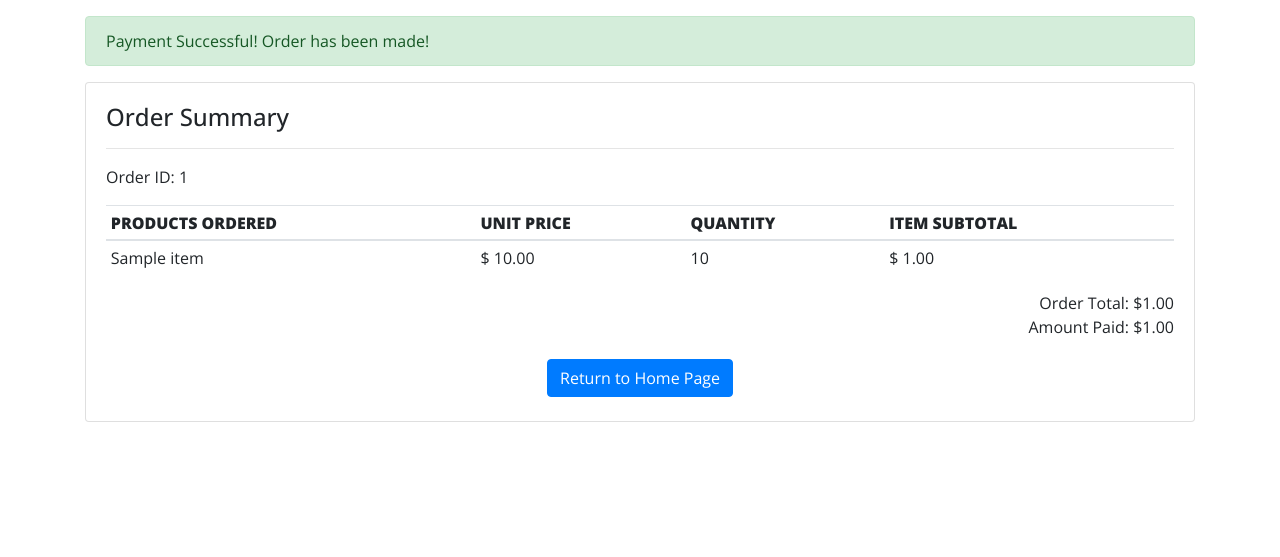
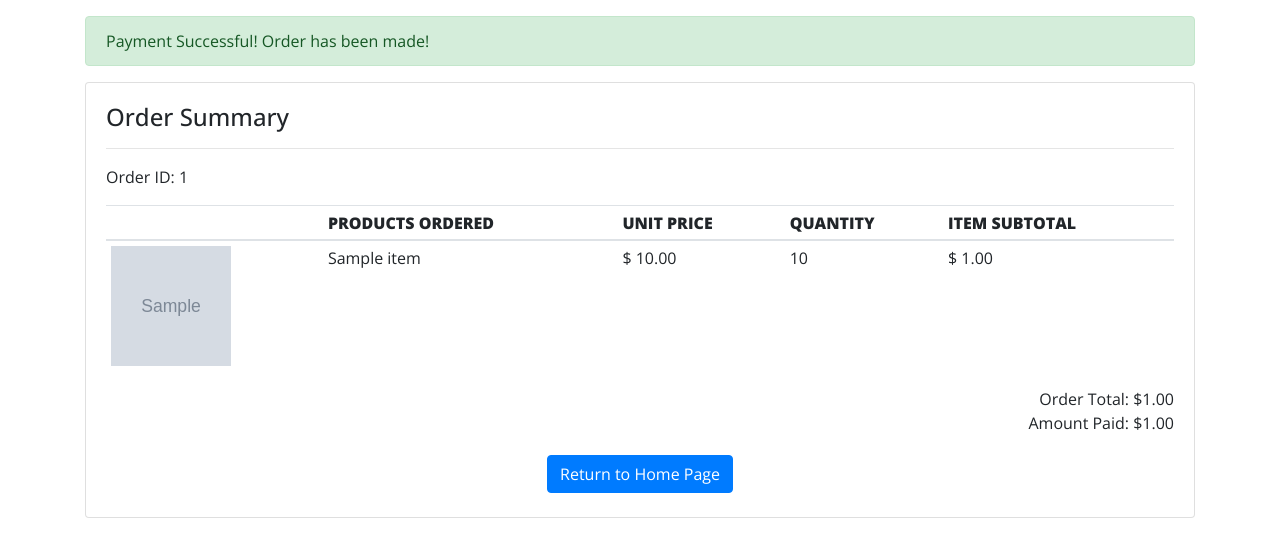
Before and after one commit to ktzy0305/OS-eCommerce, a Flask app: template templates/ordercomplete.html in a window 1280 px wide. Shown: the part 62-619 px from the top of the page. Run offline with Flask 2, Linux system fonts and the light colour scheme; the template is opened without the code that fills it: most values are stand-ins (such as "Sample title", 1, 10 or a date in 2020); grey boxes marked "Sample" are stand-in pictures; parts of the project's set-up code (start-up, migrations or seed data) failed here and were passed over; some libraries are stand-ins or nearby versions.

Commit message:
Image of product

```diff
--- /dev/null
+++ b/static/css/checkout.css
@@ -0,0 +1,4 @@
+.checkout-product-img{
+    width: 120px;
+    height: 120px;
+}
--- /dev/null
+++ b/static/css/orders.css
@@ -0,0 +1,4 @@
+.order-product-img{
+    width: 120px;
+    height: 120px;
+}
--- a/static/css/shoppingcart.css
+++ b/static/css/shoppingcart.css
@@ -1,3 +1,8 @@
 .card{
     background-color: rgba(0,0,0,.03);
 }
+
+.cart-product-img{
+    width: 120px;
+    height: 120px;
+}
--- a/templates/checkout.html
+++ b/templates/checkout.html
@@ -49,6 +49,7 @@
                     <table class="table table-sm table-hover">
                         <thead>
                             <tr>
+                                <th class="text-uppercase table-col-header" colspan="1"></th>
                                 <th class="text-uppercase table-col-header">Products Ordered</th>
                                 <th class="text-uppercase table-col-header">Unit Price</th>
                                 <th class="text-uppercase table-col-header">Quantity</th>
@@ -58,6 +59,7 @@
                         <tbody>
                         {% for item in checkout_items %}
                             <tr>
+                                <td><img class="img img-fluid checkout-product-img" src="{{ item['product']['image_url'] }}"></td>
                                 <td>{{ item['title'] }}</td>
                                 <td>$ {{ '%0.2f'|format(item['price']|float) }}</td>
                                 <td>{{ item['quantity'] }}</td>
--- a/templates/ordercomplete.html
+++ b/templates/ordercomplete.html
@@ -1,7 +1,7 @@
 {% extends "base.html" %}
 {% block title %}Order Completed{% endblock %}
 {% block styles %}
-<link rel="stylesheet" href="{{ url_for('static', filename='css/order_complete.css') }}">
+<link rel="stylesheet" href="{{ url_for('static', filename='css/orders.css') }}">
 {% endblock %}
 {% block content %}
 <div class="container">
@@ -23,6 +23,7 @@
                     <table class="table table-sm table-hover">
                         <thead>
                             <tr>
+                                <th class="text-uppercase table-col-header" colspan="1"></th>
                                 <th class="text-uppercase table-col-header">Products Ordered</th>
                                 <th class="text-uppercase table-col-header">Unit Price</th>
                                 <th class="text-uppercase table-col-header">Quantity</th>
@@ -32,6 +33,7 @@
                         <tbody>
                         {% for item in order.ordered_products %}
                             <tr>
+                                <td><img class="img img-fluid order-product-img" src="{{ item['product']['image_url'] }}"></td>
                                 <td>{{ item['title'] }}</td>
                                 <td>$ {{ '%0.2f'|format(item['price']|float) }}</td>
                                 <td>{{ item['quantity'] }}</td>
--- a/templates/orders.html
+++ b/templates/orders.html
@@ -24,6 +24,7 @@
                     <table class="table table-sm table-hover">
                         <thead>
                             <tr>
+                                <th class="text-uppercase table-col-header" colspan="1"></th>
                                 <th class="text-uppercase table-col-header">Products Ordered</th>
                                 <th class="text-uppercase table-col-header">Unit Price</th>
                                 <th class="text-uppercase table-col-header">Quantity</th>
@@ -33,6 +34,7 @@
                         <tbody>
                         {% for item in order.ordered_products %}
                             <tr>
+                                <td><img class="img img-fluid order-product-img" src="{{ item['product']['image_url'] }}"></td>
                                 <td>{{ item['title'] }}</td>
                                 <td>$ {{ '%0.2f'|format(item['price']|float) }}</td>
                                 <td>{{ item['quantity'] }}</td>
--- a/templates/shoppingcart.html
+++ b/templates/shoppingcart.html
@@ -34,7 +34,7 @@
                             {% if session.get("shopping_cart") %}
                                 {% for item in session.get("shopping_cart") %}
                                 <tr>
-                                    <td colspan="1"></td>
+                                    <td><img class="img img-fluid cart-product-img" src="{{ item['product']['image_url'] }}"></td>
                                     <td>{{ item['title'] }}</td>
                                     <td>$ {{ '%0.2f'|format(item['price']|float) }}</td>
                                     <td>
```
